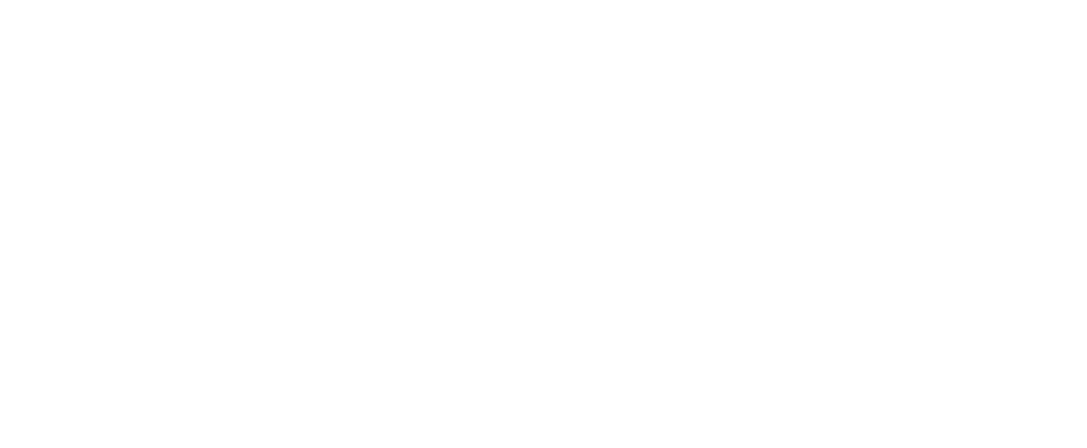
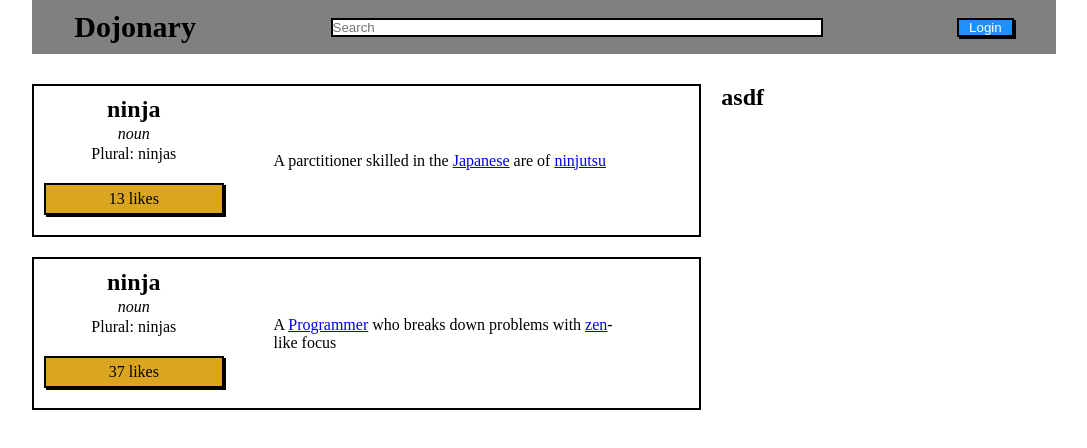
Before and after one commit to mjstafford/Week2, a plain HTML site: page buttonClicker/index.html in a window 1280 px wide. Shown: the whole page, without its empty margins (96-1183 px from the left). Drawn offline with Linux system fonts and the light colour scheme.

Commit message:
most of the outline done

```diff
--- a/buttonClicker/index.html
+++ b/buttonClicker/index.html
@@ -10,7 +10,50 @@
 </head>
 
 <body>
+  <nav class="nav-bar">
+    <h1>Dojonary</h1>
+    <input type="text" placeholder="Search" id="search-bar">
+    <input type="button" value="Login" id="login-btn">
+  </nav>
 
+  <div class="main-body">
+    <div class="col-left">
+      <div class="card">
+        <div class="left-card">
+          <div>
+            <h2>ninja</h2>
+            <p><em>noun</em></p>
+            <p>Plural: ninjas</p>
+          </div>
+          <p class="likes-box">13 likes</p>
+        </div>
+        <div class="right-card cent-vert-text">
+          <p>A parctitioner skilled in the <a href="#">Japanese</a> are of <a href="#">ninjutsu</a></p>
+        </div>
+      </div>
+      <div class="card">
+        <div class="left-card">
+          <div>
+            <h2>ninja</h2>
+            <p><em>noun</em></p>
+            <p>Plural: ninjas</p>
+          </div>
+          <p class="likes-box">37 likes</p>
+        </div>
+        <div class="right-card cent-vert-text">
+          <p>A <a href="#">Programmer</a> who breaks down problems with <a href="#">zen</a>-like focus</p>
+        </div>
+      </div>
+    </div>
+
+    <div class="col-right">
+      <div class="define-word">
+        <h2>asdf
+        </h2>
+      </div>
+    </div>
+
+  </div>
 
 
   <script src="script.js"></script>
--- a/buttonClicker/style.css
+++ b/buttonClicker/style.css
@@ -0,0 +1,89 @@
+* {
+  margin: 0;
+  padding: 0;
+  box-sizing: border-box;
+}
+
+body {
+  max-width: 80%;
+  margin: 0 auto;
+}
+
+h1 {
+  font-size: 30px;
+}
+
+.nav-bar {
+  display: flex;
+  justify-content: space-around;
+  /* without align-items search bar is trying to stretch out */
+  align-items: center;
+  gap: 90px;
+  padding: 10px 20px;
+  background-color: grey;
+  margin-bottom: 30px;
+}
+
+#login-btn {
+  padding: 0px 10px;
+  border: black solid 2px;
+  box-shadow: 2px 2px black;
+  background-color: dodgerblue;
+  color: white;
+}
+
+#search-bar {
+  width: 50%;
+  border: black solid 2px;
+}
+
+/* main body */
+.main-body {
+  display: flex;
+  justify-content: space-between;
+  gap: 20px;
+}
+
+.col-left {
+  flex: 2;
+}
+
+.col-right {
+  flex: 1
+}
+
+/* left column */
+.card {
+  display: flex;
+  justify-content: space-between;
+  border: black solid 2px;
+  margin-bottom: 20px;
+  gap: 40px;
+}
+
+.left-card {
+  text-align: center;
+  padding: 10px;
+  flex: 1
+}
+
+.left-card>div>* {
+  margin-bottom: 2px;
+}
+
+.likes-box {
+  background-color: goldenrod;
+  padding: 5px 0px;
+  margin-top: 20px;
+  margin-bottom: 10px;
+  border: black solid 2px;
+  box-shadow: 2px 2px black;
+  /* width: 80px; */
+
+}
+
+.right-card {
+  align-self: center;
+  margin-right: 10%;
+  flex: 2
+}
```
